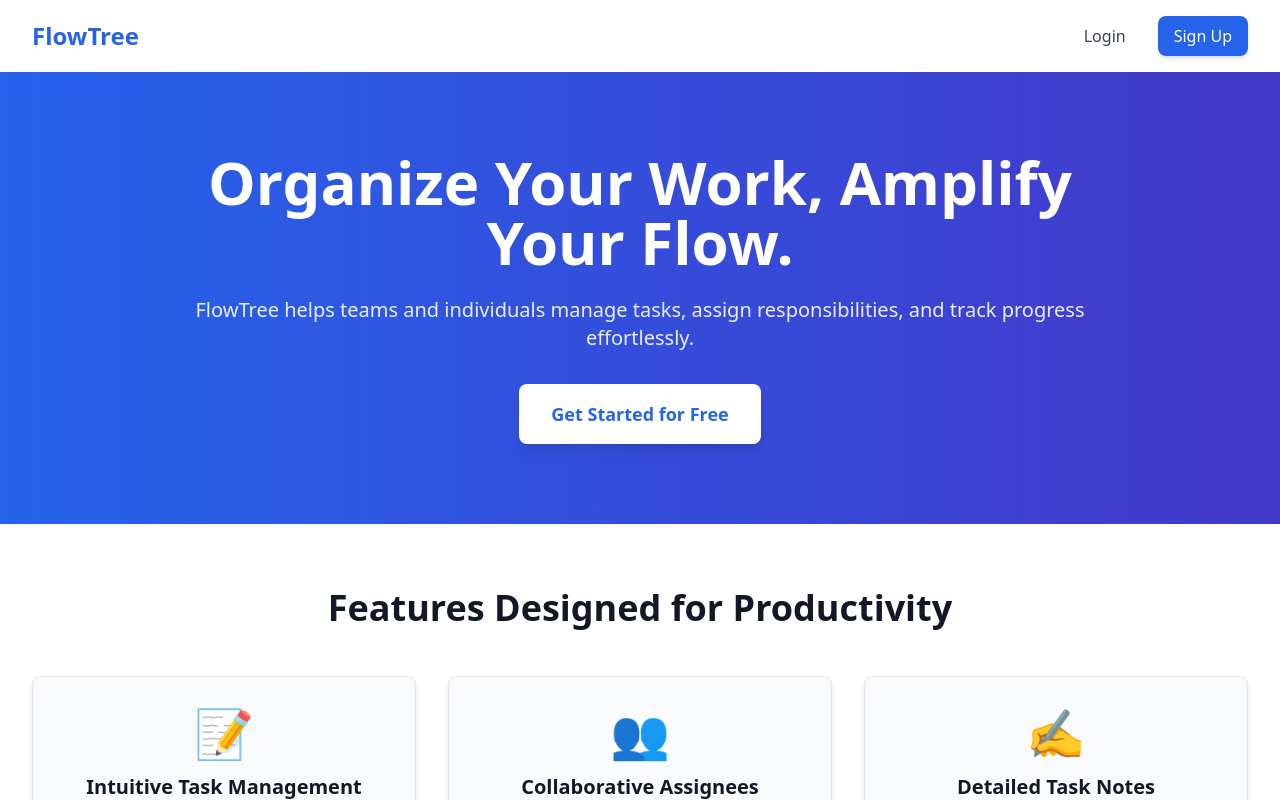
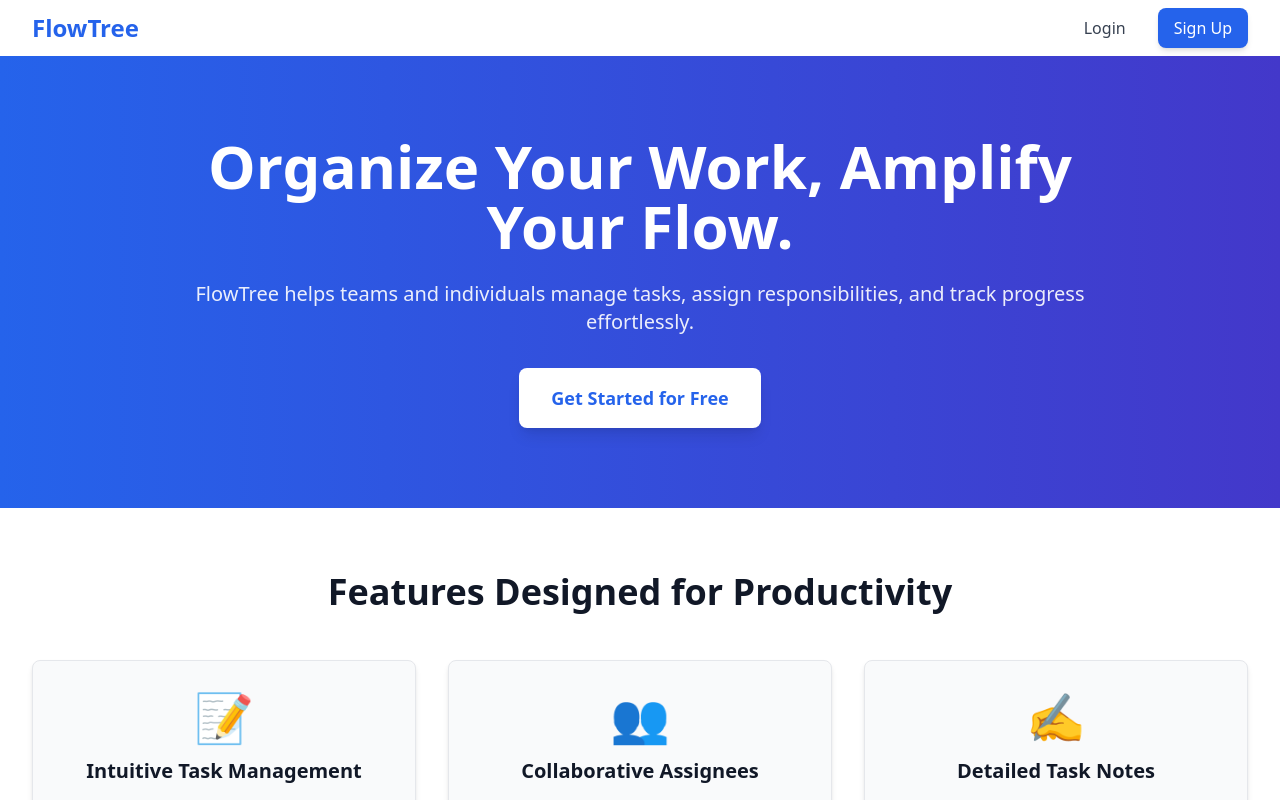
Before and after one commit to ghostm0nk/flowtree, a React (Vite) app: page / in a window 1280 px wide. Shown: the top 800 px of the page. Built offline with nearby package versions, Linux system fonts and the light colour scheme; no server answers.

Commit message:
Update src/components/Header.jsx

```diff
--- a/src/components/Header.jsx
+++ b/src/components/Header.jsx
@@ -31,7 +31,7 @@ const Header = () => {
   }, []);
 
   return (
-    <header className="w-full bg-white shadow-sm py-4 px-4 sm:px-6 lg:px-8">
+    <header className="w-full bg-white shadow-sm py-2 px-4 sm:px-6 lg:px-8">
       <div className="max-w-7xl mx-auto flex justify-between items-center">
         <Link to="/" className="text-2xl font-bold text-blue-600 hover:text-blue-700 transition-colors duration-200">
           FlowTree
```
